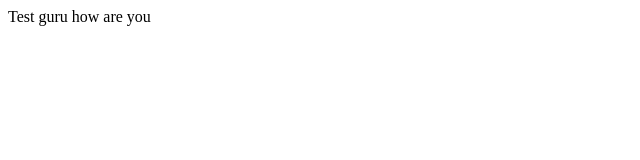
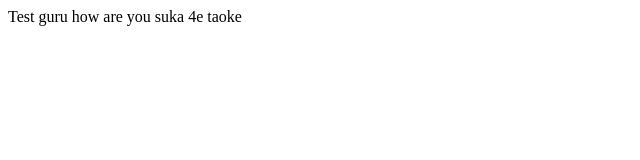
Before and after one commit to joking785/learntemplate, a plain HTML site: page index.html in a window 1280 px wide. Shown: the whole page, without its empty margins (0-640 px from the left). Drawn offline with Linux system fonts and the light colour scheme.

Commit message:
poleteksta

```diff
--- a/index.html
+++ b/index.html
@@ -11,6 +11,9 @@
         <a>
             Test guru how are you
         </a>
+        <a>
+            suka 4e taoke
+        </a>
     </footer>
 </body>
 </html>
```
